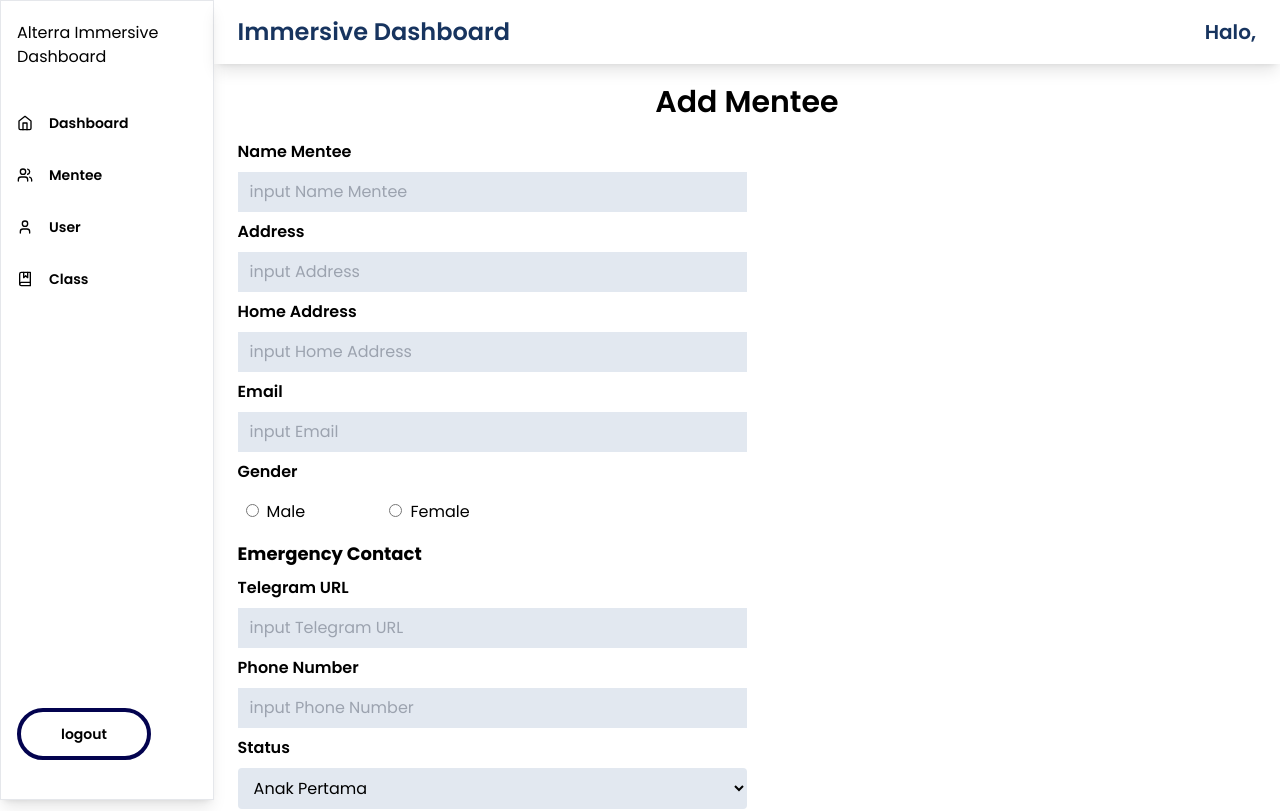
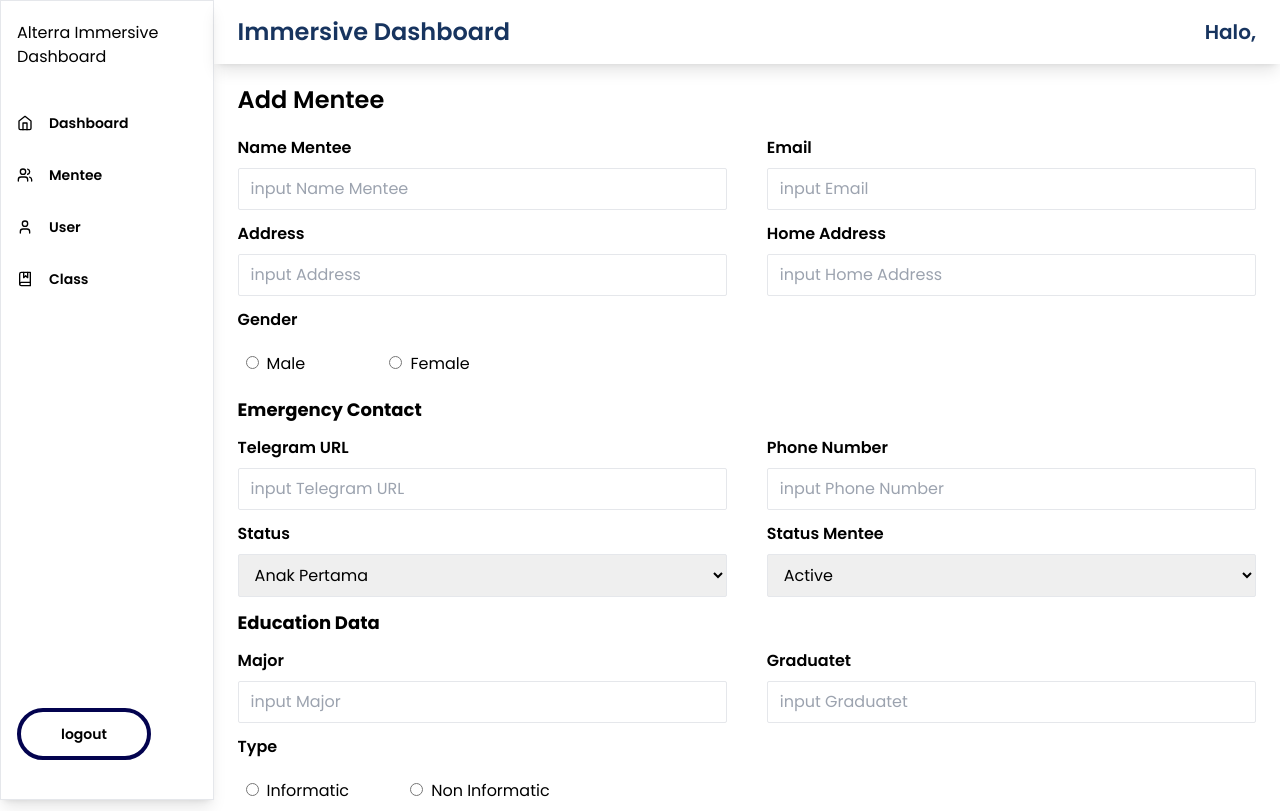
Before and after one commit to Immersive-Dash/fe-web, a React (Vite) app: page /mentee-add in a window 1280 px wide. Shown: the top 811 px of the page. Built offline with nearby package versions, Linux system fonts and the light colour scheme; no server answers; sample sign-in values are in the browser's storage.

Commit message:
fix:slicing Mentee add from Figma

```diff
--- a/src/pages/mentee/menteeAddPage.tsx
+++ b/src/pages/mentee/menteeAddPage.tsx
@@ -2,33 +2,47 @@ const MenteeAddPage = () => {
   return (
     <div className="w-full">
       <div className="mx-6 ">
-        <h1 className="text-center text-3xl font-semibold py-5">Add Mentee</h1>
+        <h1 className="text-2xl font-semibold py-5">Add Mentee</h1>
         <form action="">
+          <div className="flex flex-col gap-3">
+            <div className="grid grid-cols-2 gap-10">
               <div className="flex flex-col gap-2">
                 <label className="font-semibold">Name Mentee</label>
                 <input
-              className="w-1/2 bg-slate-200 px-3 py-2"
+                  className=" border  rounded-sm px-3 py-2"
                   type="text"
                   placeholder="input Name Mentee"
                 />
+              </div>
+              <div className="flex flex-col gap-2">
+                <label className="font-semibold">Email</label>
+                <input
+                  className=" border rounded-sm px-3 py-2"
+                  type="text"
+                  placeholder="input Email"
+                />
+              </div>
+            </div>
+
+            <div className="grid grid-cols-2 gap-10">
+              <div className="flex flex-col gap-2">
                 <label className="font-semibold">Address</label>
                 <input
-              className="w-1/2 bg-slate-200 px-3 py-2"
+                  className=" border rounded-sm px-3 py-2"
                   type="text"
                   placeholder="input Address"
                 />
+              </div>
+              <div className="flex flex-col gap-2">
                 <label className="font-semibold">Home Address</label>
                 <input
-              className="w-1/2 bg-slate-200 px-3 py-2"
+                  className=" border rounded-sm px-3 py-2"
                   type="text"
                   placeholder="input Home Address"
                 />
-            <label className="font-semibold">Email</label>
-            <input
-              className="w-1/2 bg-slate-200 px-3 py-2"
-              type="text"
-              placeholder="input Email"
-            />
+              </div>
+            </div>
+
             <label className="font-semibold">Gender</label>
             <div className="flex justify-between w-60">
               <div className="m-2">
@@ -42,29 +56,64 @@ const MenteeAddPage = () => {
               </div>
             </div>
             <h3 className="font-bold text-lg">Emergency Contact</h3>
+
+            <div className="grid grid-cols-2 gap-10">
+              <div className="flex flex-col gap-2">
                 <label className="font-semibold">Telegram URL</label>
                 <input
-              className="w-1/2 bg-slate-200 px-3 py-2"
+                  className=" border rounded-sm px-3 py-2"
                   type="text"
                   placeholder="input Telegram URL"
                 />
+              </div>
+              <div className="flex flex-col gap-2">
                 <label className="font-semibold">Phone Number</label>
                 <input
-              className="w-1/2 bg-slate-200 px-3 py-2"
+                  className=" border rounded-sm px-3 py-2"
                   type="text"
                   placeholder="input Phone Number"
                 />
+              </div>
+            </div>
+
+            <div className="grid grid-cols-2 gap-10">
+              <div className="flex flex-col gap-2">
                 <label className="font-semibold">Status</label>
-            <select className="px-3 py-2 w-1/2 rounded bg-slate-200">
+                <select className="px-3 py-2  border rounded-sm">
                   <option>Anak Pertama</option>
                   <option>Anak Kedua</option>
                 </select>
+              </div>
+              <div className="flex flex-col gap-2">
                 <label className="font-semibold">Status Mentee</label>
-            <select className="px-3 py-2 w-1/2 rounded bg-slate-200">
+                <select className="px-3 py-2  border rounded-sm">
                   <option>Active</option>
                   <option>Graduate</option>
                 </select>
+              </div>
+            </div>
+
             <h3 className="font-bold text-lg">Education Data</h3>
+
+            <div className="grid grid-cols-2 gap-10">
+              <div className="flex flex-col gap-2">
+                <label className="font-semibold">Major</label>
+                <input
+                  className=" border rounded-sm px-3 py-2"
+                  type="text"
+                  placeholder="input Major"
+                />
+              </div>
+              <div className="flex flex-col gap-2">
+                <label className="font-semibold">Graduatet</label>
+                <input
+                  className=" border rounded-sm px-3 py-2"
+                  type="text"
+                  placeholder="input Graduatet"
+                />
+              </div>
+            </div>
+
             <label className="font-semibold">Type</label>
             <div className="flex justify-between w-80">
               <div className="m-2">
@@ -77,18 +126,7 @@ const MenteeAddPage = () => {
                 <label>Non Informatic</label>
               </div>
             </div>
-            <label className="font-semibold">Major</label>
-            <input
-              className="w-1/2 bg-slate-200 px-3 py-2"
-              type="text"
-              placeholder="input Major"
-            />
-            <label className="font-semibold">Graduatet</label>
-            <input
-              className="w-1/2 bg-slate-200 px-3 py-2"
-              type="text"
-              placeholder="input Graduatet"
-            />
+
             <div className="flex justify-center my-3 gap-3">
               <button
                 type="button"
```
Lines whose indentation alone changed are shown as unchanged.
